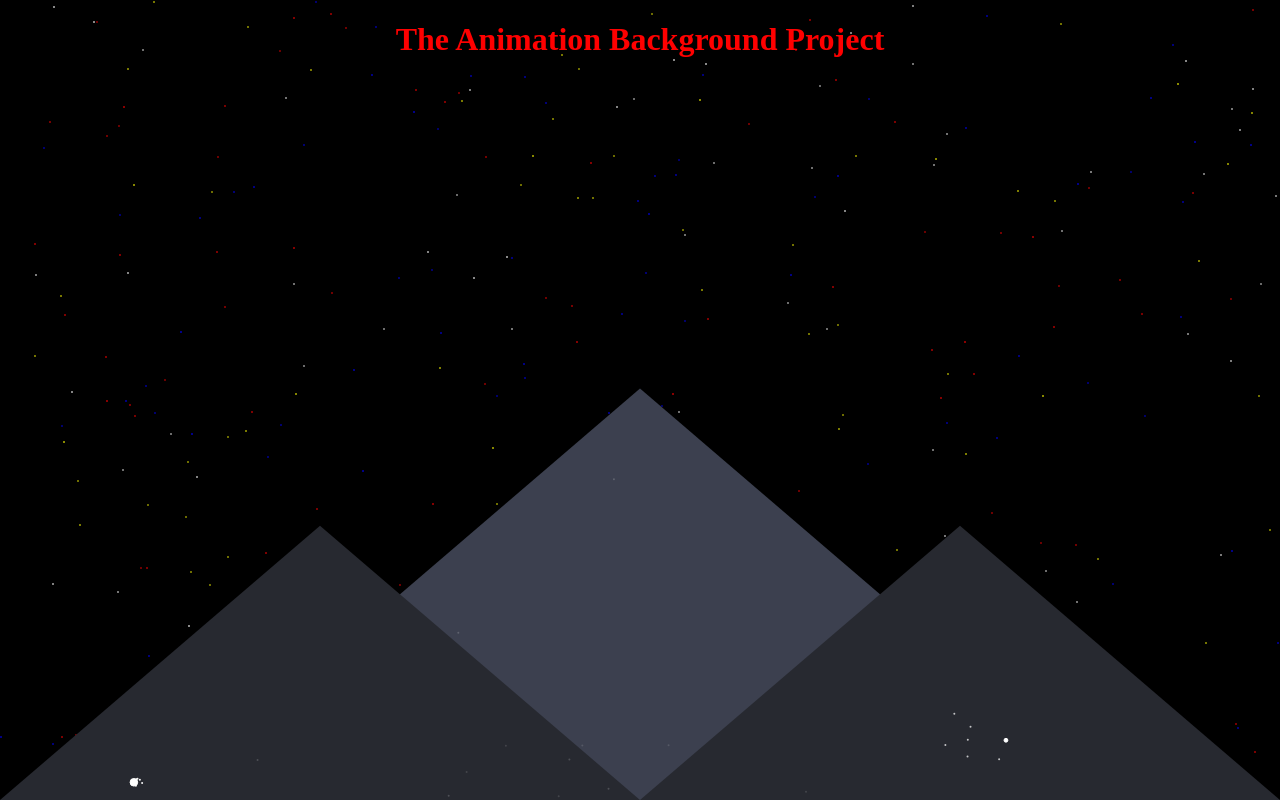
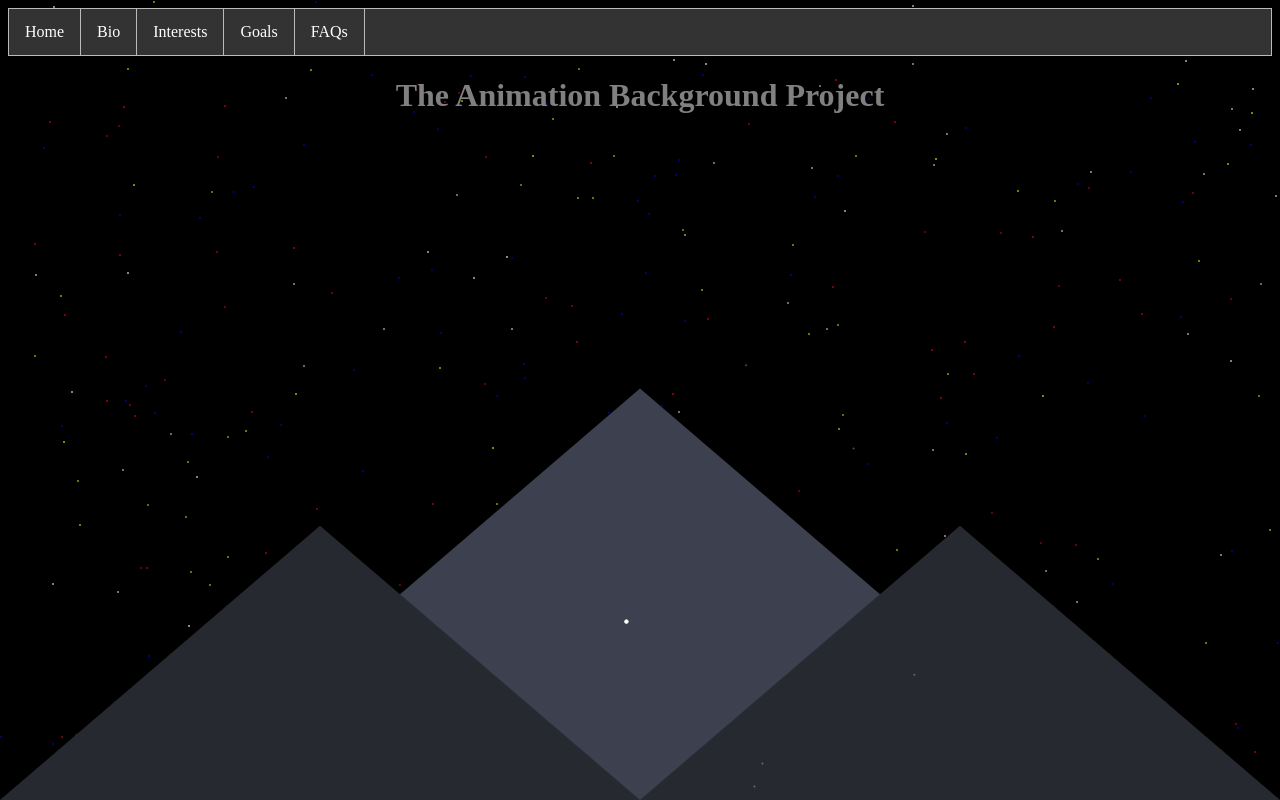
Before and after one commit to MMello396/starfall-background, a website built with webpack: page dist/index.html in a window 1280 px wide. Built offline with nearby package versions, Linux system fonts and the light colour scheme.

Commit message:
Nav bar work mostly

```diff
--- a/src/canvas.js
+++ b/src/canvas.js
@@ -331,7 +331,7 @@ function init() {
         stars.push(new Star(x, y, radius, color));
       }
 
-      for (let i = 0; i <= 1; i++){
+      for (let i = 0; i <= 0; i++){
         const radius = 15;
         let x = randomIntFromRange(radius, canvas.width - radius);
         let y = randomIntFromRange(radius, -(canvas.height - radius));
```
Also changed, not shown: dist/index.html, dist/style.css.
